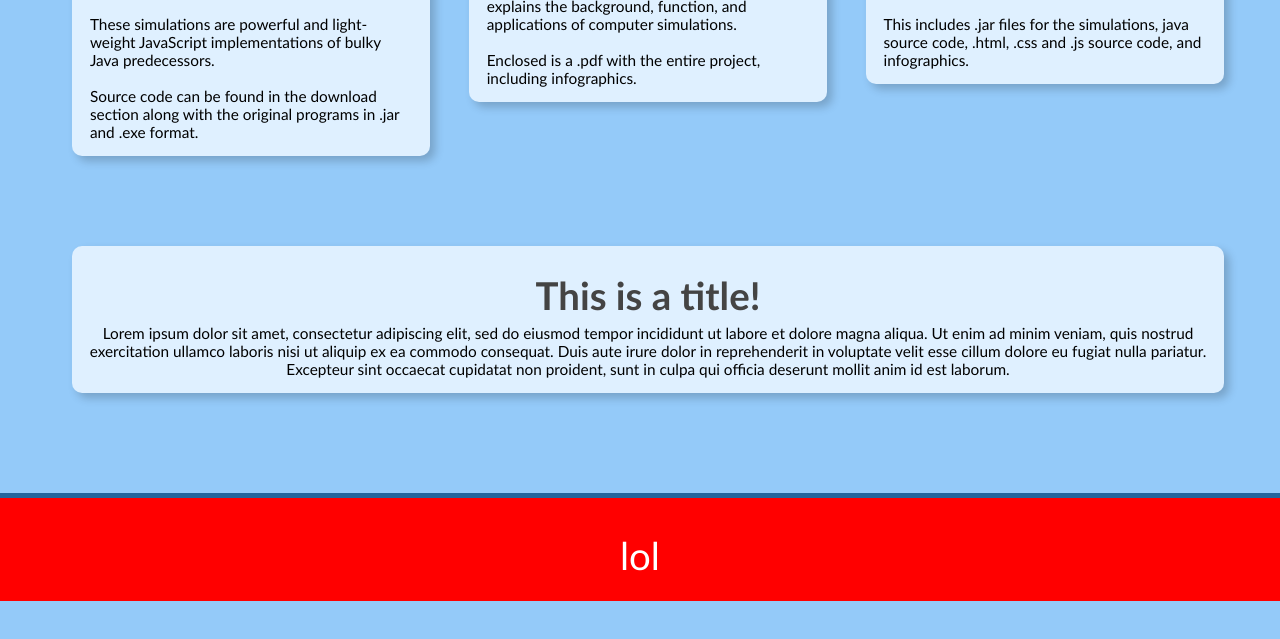
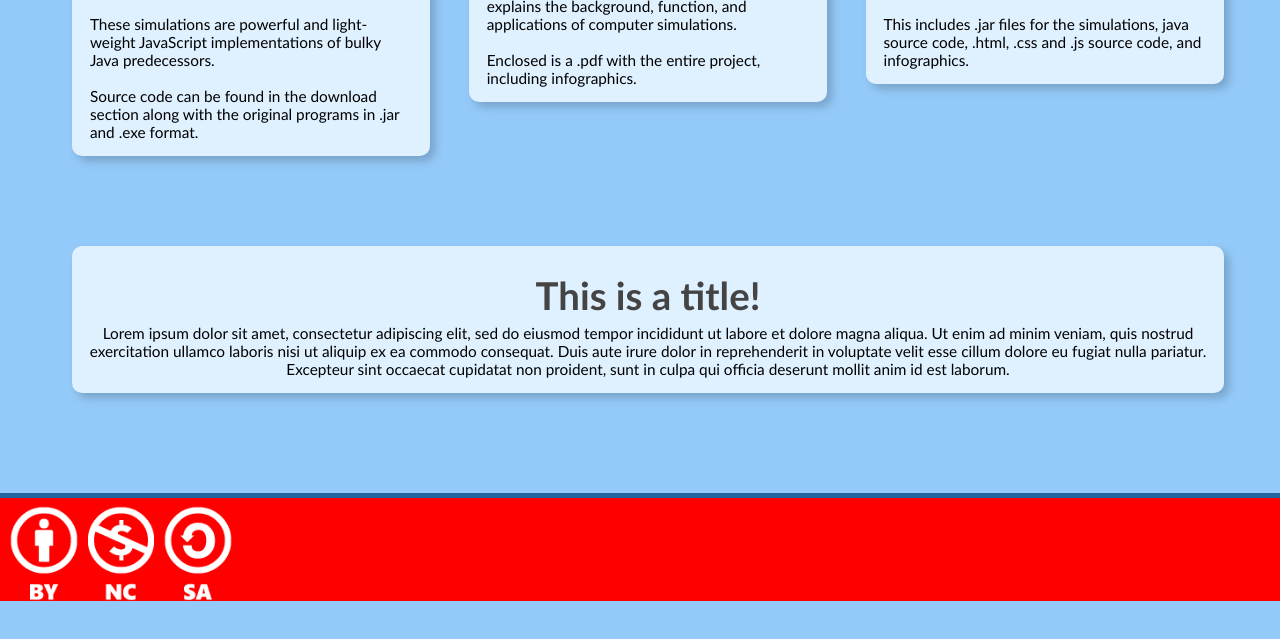
Before and after one commit to aquaplexus/aquaplexus.github.io, a plain HTML site: page index.html in a window 1280 px wide. Shown: the part 493-1132 px from the top of the page. Before the commit the page ends 1106 px from the top, so only its background shows below. Drawn offline with Linux system fonts and the light colour scheme; a web font is replaced by a local one.

Commit message:
Update index.html

```diff
--- a/index.html
+++ b/index.html
@@ -123,7 +123,9 @@
       </about>
       <div id="footer" style="display:block; position:relative; float:left; margin-left:-8px; bottom:0; width:100%; height:8vw; line-height:9vw; background-color:#488cc7; border-top:5px solid #24659d; text-align:center; font-family: Khula,Trebuchet MS,sans-serif; font-size: 3vw; color:white;">
         <wrapper id="wrapper" style="display:block; position:absolute; width:100%; height:100%; background-color:red;">
-          lol
+          <a href="https://creativecommons.org/licenses/by-nc-sa/3.0/" style="position:absolute; display:block; top:0; left:0;">
+            <img src="license.png" style="width:242px; height:110px; background-repeat:no-repeat; background-size:contain;"></img>
+          </a>
         </wrapper>
       </div>
     </container>
```
